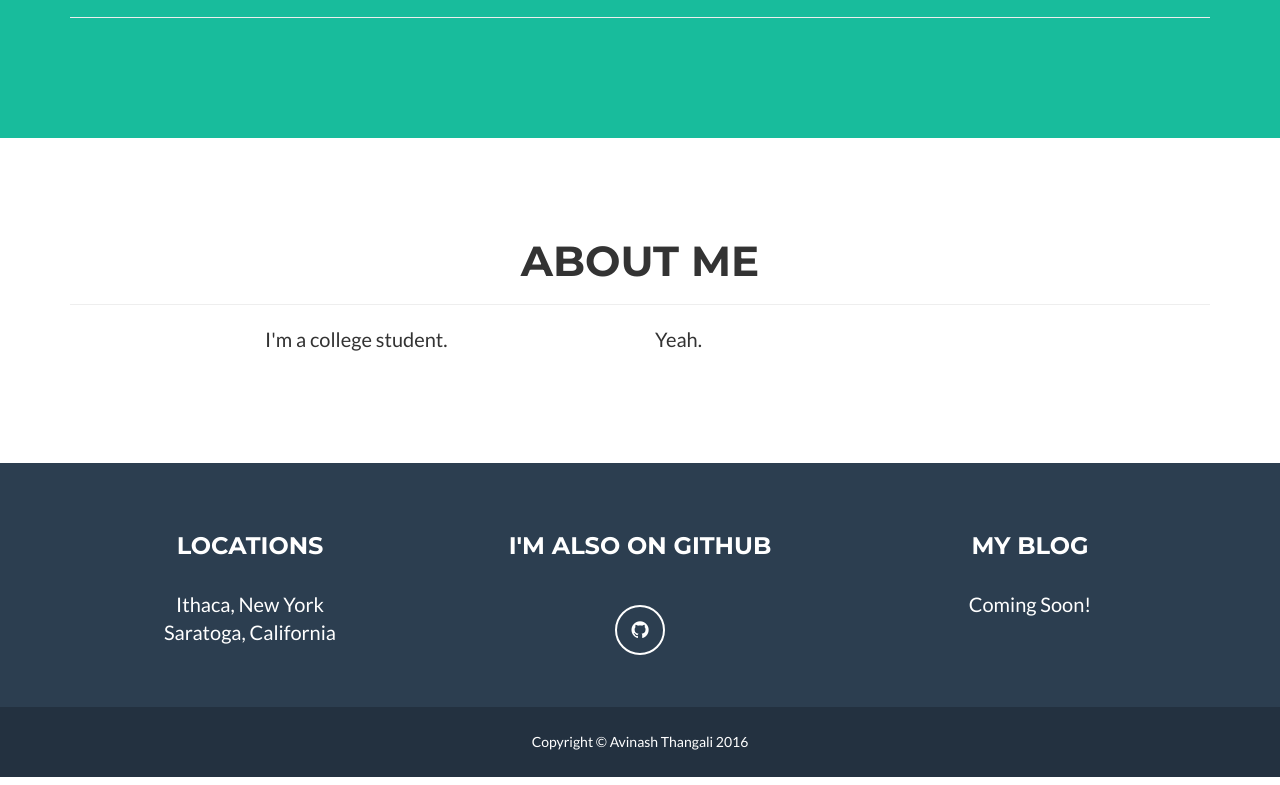
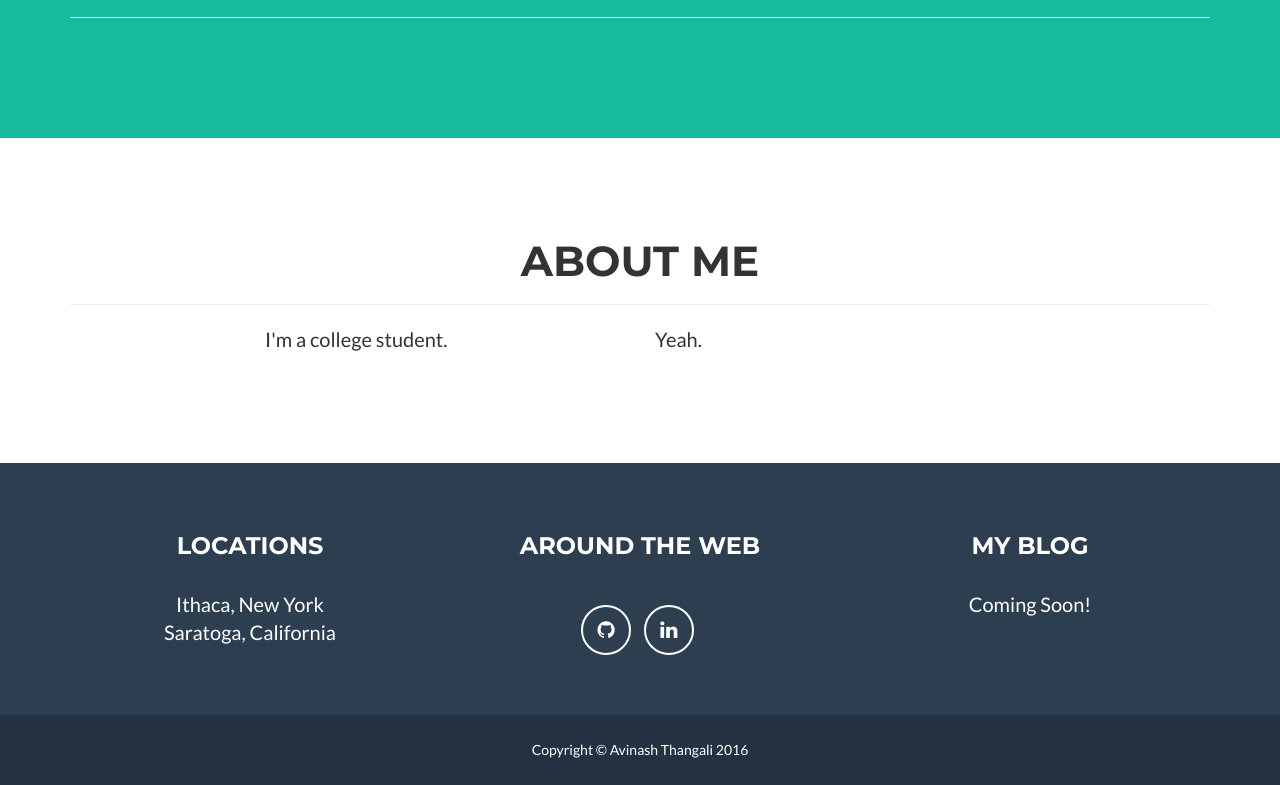
Before and after one commit to at553/mygithubpage, a website: page index.html in a window 1280 px wide. Shown: the part 1823-2608 px from the top of the page. Drawn offline with nearby package versions, Linux system fonts and the light colour scheme.

Commit message:
Update index.html

```diff
--- a/index.html
+++ b/index.html
@@ -143,8 +143,15 @@
                             <br>Saratoga, California</p>
                     </div>
                     <div class="footer-col col-md-4">
-                        <h3>I'm also on Github</h3>
-                            <a href="http://github.com/at553" class="btn-social btn-outline"><i class="fa fa-fw fa-github"></i></a>
+                        <h3>Around the Web</h3>
+                        <ul class="list-inline">
+                            <li>
+                                <a href="http://github.com/at553" class="btn-social btn-outline"><i class="fa fa-fw fa-github"></i></a>
+                            </li>
+                            <li>
+                                <a href="http://linkedin.com/avinashthangali" class="btn-social btn-outline"><i class="fa fa-fw fa-linkedin"></i></a>
+                            </li>
+                        </ul>
                     </div>
                      <div class="footer-col col-md-4">
                         <h3>My Blog</h3>
```
